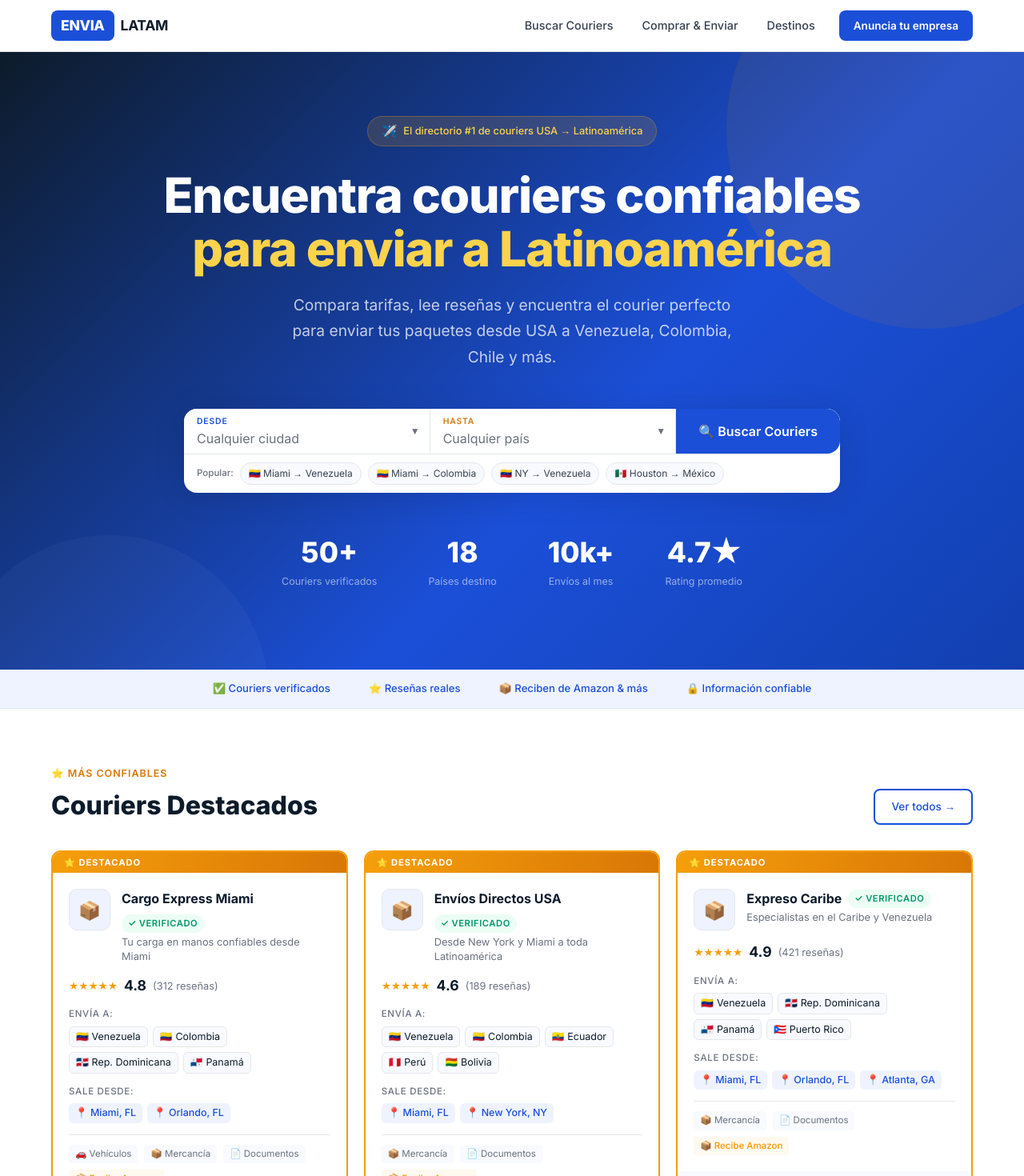
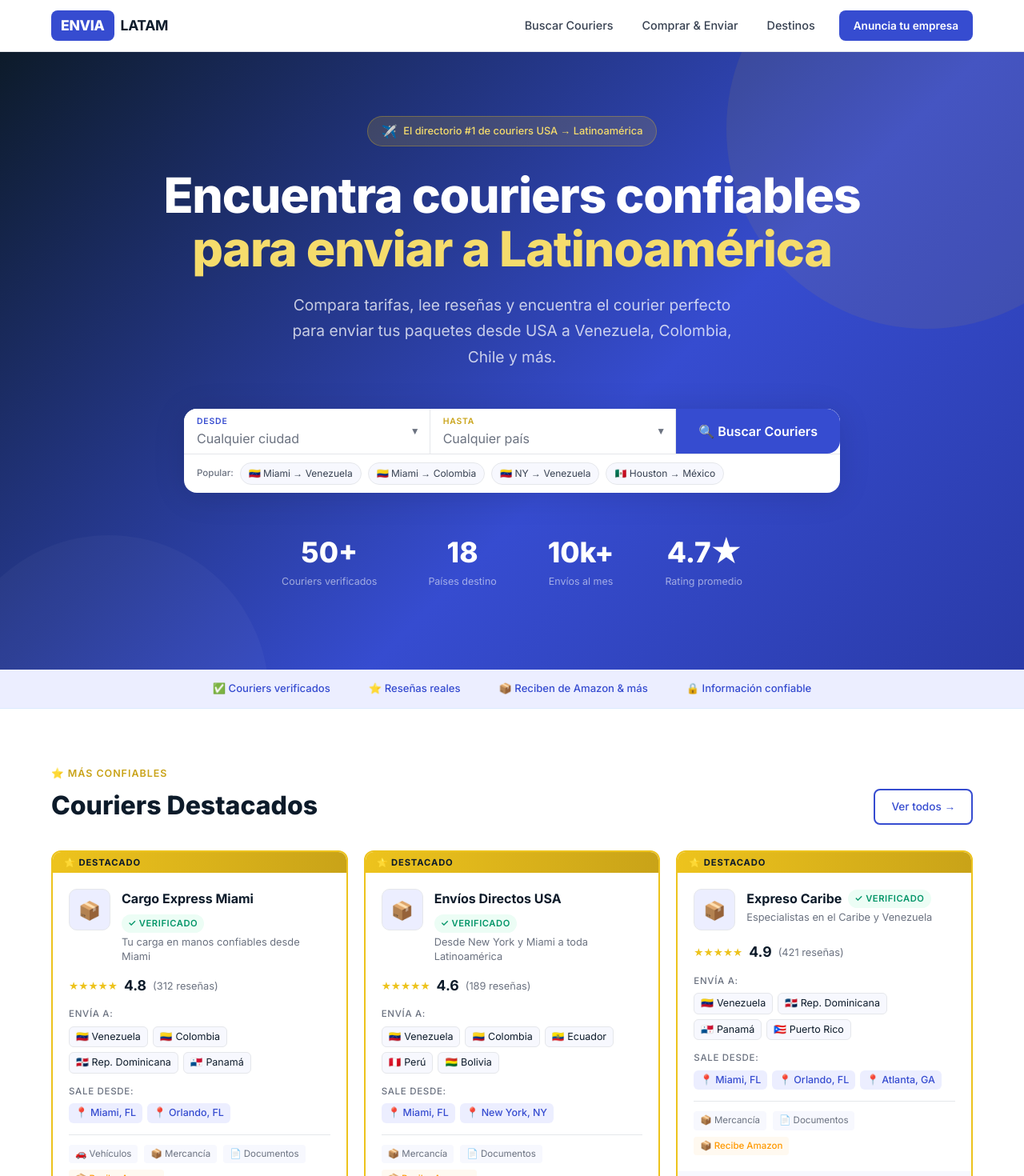
Before and after one commit to EtailReady/envia-latam, a Next.js app: page / in a window 1280 px wide. Shown: the top 1470 px of the page at 80% size. Built offline with nearby package versions, Linux system fonts and the light colour scheme.

Commit message:
rebrand: yellow #EDC31D + blue #364CD0 — replace all orange/amber across app

```diff
--- a/app/courier/[slug]/page.tsx
+++ b/app/courier/[slug]/page.tsx
@@ -5,7 +5,7 @@
 function Stars({ rating }: { rating: number }) {
   return (
     <span>{[1,2,3,4,5].map(i => (
-      <span key={i} style={{ color: i <= Math.round(rating) ? '#F59E0B' : '#D1D5DB', fontSize: '1.1rem' }}>★</span>
+      <span key={i} style={{ color: i <= Math.round(rating) ? '#EDC31D' : '#D1D5DB', fontSize: '1.1rem' }}>★</span>
     ))}</span>
   );
 }
@@ -168,7 +168,7 @@
                   <div style={{ fontSize: '0.75rem', color: 'var(--muted)', fontWeight: 500, marginBottom: '8px' }}>📦 Acepta de</div>
                   <div style={{ display: 'flex', flexWrap: 'wrap', gap: '6px' }}>
                     {courier.services.filter(s => s.toLowerCase().includes('recibe')).map(s => (
-                      <span key={s} style={{ fontSize: '0.72rem', padding: '3px 8px', background: '#FFF7ED', color: '#D97706', border: '1px solid #FDE68A', borderRadius: '6px', fontWeight: 500 }}>{s}</span>
+                      <span key={s} style={{ fontSize: '0.72rem', padding: '3px 8px', background: 'var(--brand-light)', color: 'var(--brand)', border: '1px solid var(--border)', borderRadius: '6px', fontWeight: 500 }}>{s}</span>
                     ))}
                   </div>
                 </div>
--- a/app/globals.css
+++ b/app/globals.css
@@ -1,16 +1,16 @@
 @import "tailwindcss";
 
 :root {
-  --brand:       #1B4FD8;
-  --brand-dark:  #1240B0;
-  --brand-light: #EEF3FF;
-  --accent:      #F59E0B;
-  --accent-dark: #D97706;
+  --brand:       #364CD0;
+  --brand-dark:  #2A3BA8;
+  --brand-light: #ECEEFF;
+  --accent:      #EDC31D;
+  --accent-dark: #C9A318;
   --dark:        #0D1B2A;
   --body:        #374151;
   --muted:       #6B7280;
   --border:      #E5E7EB;
-  --bg:          #F8FAFF;
+  --bg:          #F7F8FE;
   --white:       #FFFFFF;
   --green:       #059669;
   --green-bg:    #ECFDF5;
@@ -51,7 +51,7 @@
 .btn-outline:hover { background: var(--brand); color: white; }
 
 /* Stars */
-.stars { color: #F59E0B; font-size: 0.85rem; }
+.stars { color: #EDC31D; font-size: 0.85rem; }
 
 /* Badges */
 .badge-verified {
--- a/app/marketplace/page.tsx
+++ b/app/marketplace/page.tsx
@@ -5,7 +5,7 @@
   return (
     <>
       {/* Hero */}
-      <section style={{ background: 'linear-gradient(135deg, #0D1B2A, #1B4FD8)', padding: '64px 0 56px' }}>
+      <section style={{ background: 'linear-gradient(135deg, #0D1B2A, #364CD0)', padding: '64px 0 56px' }}>
         <div className="container" style={{ textAlign: 'center' }}>
           <div style={{ fontSize: '3rem', marginBottom: '16px' }}>🛒</div>
           <h1 style={{ fontSize: 'clamp(1.8rem,4vw,2.8rem)', fontWeight: 800, color: 'white', marginBottom: '14px' }}>
--- a/app/page.tsx
+++ b/app/page.tsx
@@ -9,20 +9,20 @@
   return (
     <>
       {/* ── HERO ── */}
-      <section style={{ background: 'linear-gradient(135deg, #0D1B2A 0%, #1B4FD8 60%, #1240B0 100%)', padding: '80px 0 100px', position: 'relative', overflow: 'hidden' }}>
+      <section style={{ background: 'linear-gradient(135deg, #0D1B2A 0%, #364CD0 60%, #2A3BA8 100%)', padding: '80px 0 100px', position: 'relative', overflow: 'hidden' }}>
         {/* BG decoration */}
-        <div style={{ position: 'absolute', top: '-20%', right: '-10%', width: '500px', height: '500px', borderRadius: '50%', background: 'rgba(245,158,11,0.08)', pointerEvents: 'none' }}/>
+        <div style={{ position: 'absolute', top: '-20%', right: '-10%', width: '500px', height: '500px', borderRadius: '50%', background: 'rgba(237,195,29,0.08)', pointerEvents: 'none' }}/>
         <div style={{ position: 'absolute', bottom: '-30%', left: '-5%', width: '400px', height: '400px', borderRadius: '50%', background: 'rgba(255,255,255,0.03)', pointerEvents: 'none' }}/>
 
         <div className="container" style={{ textAlign: 'center', position: 'relative', zIndex: 1 }}>
-          <div style={{ display: 'inline-flex', alignItems: 'center', gap: '8px', background: 'rgba(245,158,11,0.15)', border: '1px solid rgba(245,158,11,0.3)', borderRadius: '20px', padding: '6px 16px', marginBottom: '28px' }}>
+          <div style={{ display: 'inline-flex', alignItems: 'center', gap: '8px', background: 'rgba(237,195,29,0.15)', border: '1px solid rgba(237,195,29,0.3)', borderRadius: '20px', padding: '6px 16px', marginBottom: '28px' }}>
             <span>✈️</span>
-            <span style={{ fontSize: '0.8rem', color: '#FCD34D', fontWeight: 500 }}>El directorio #1 de couriers USA → Latinoamérica</span>
+            <span style={{ fontSize: '0.8rem', color: '#F5DC6C', fontWeight: 500 }}>El directorio #1 de couriers USA → Latinoamérica</span>
           </div>
 
           <h1 style={{ fontSize: 'clamp(2.2rem, 5vw, 3.8rem)', fontWeight: 800, color: 'white', lineHeight: 1.1, marginBottom: '20px', letterSpacing: '-0.02em' }}>
             Encuentra couriers confiables<br />
-            <span style={{ color: '#FCD34D' }}>para enviar a Latinoamérica</span>
+            <span style={{ color: '#F5DC6C' }}>para enviar a Latinoamérica</span>
           </h1>
 
           <p style={{ fontSize: 'clamp(1rem, 2vw, 1.2rem)', color: 'rgba(255,255,255,0.75)', maxWidth: '560px', margin: '0 auto 48px', lineHeight: 1.7 }}>
@@ -123,10 +123,10 @@
       </section>
 
       {/* ── AFFILIATE / MARKETPLACE ── */}
-      <section className="section" style={{ background: 'linear-gradient(135deg, #0D1B2A, #1B4FD8)' }}>
+      <section className="section" style={{ background: 'linear-gradient(135deg, #0D1B2A, #364CD0)' }}>
         <div className="container" style={{ textAlign: 'center' }}>
-          <div style={{ display: 'inline-flex', alignItems: 'center', gap: '8px', background: 'rgba(245,158,11,0.15)', border: '1px solid rgba(245,158,11,0.3)', borderRadius: '20px', padding: '6px 16px', marginBottom: '24px' }}>
-            <span style={{ fontSize: '0.8rem', color: '#FCD34D', fontWeight: 500 }}>🛒 Compra en USA, envía a Latinoamérica</span>
+          <div style={{ display: 'inline-flex', alignItems: 'center', gap: '8px', background: 'rgba(237,195,29,0.15)', border: '1px solid rgba(237,195,29,0.3)', borderRadius: '20px', padding: '6px 16px', marginBottom: '24px' }}>
+            <span style={{ fontSize: '0.8rem', color: '#F5DC6C', fontWeight: 500 }}>🛒 Compra en USA, envía a Latinoamérica</span>
           </div>
           <h2 style={{ fontSize: 'clamp(1.5rem, 3vw, 2.2rem)', fontWeight: 800, color: 'white', marginBottom: '12px' }}>
             Compra online y envía con tu courier
@@ -157,7 +157,7 @@
           <div style={{ display: 'grid', gridTemplateColumns: 'repeat(auto-fit, minmax(200px, 1fr))', gap: '16px' }}>
             {BOX_SIZES.map((b, i) => (
               <div key={b.size} style={{ background: 'white', border: '1px solid var(--border)', borderRadius: '12px', padding: '24px', textAlign: 'center' }}>
-                <div style={{ fontSize: '2.5rem', marginBottom: '12px' }}>{'📦'.repeat(i + 1).slice(0, i + 1)}{['📦','📫','🗃️','📬'][i]}</div>
+                <div style={{ fontSize: '2.5rem', marginBottom: '12px' }}>{(['📦','📫','🗃️','📬'] as const)[i]}</div>
                 <div style={{ fontSize: '1rem', fontWeight: 700, color: 'var(--dark)', marginBottom: '4px' }}>{b.size}</div>
                 <div style={{ fontSize: '0.78rem', color: 'var(--brand)', fontWeight: 500, marginBottom: '8px' }}>{b.dimensions}</div>
                 <div style={{ fontSize: '0.78rem', color: 'var(--muted)', marginBottom: '4px' }}>Hasta {b.maxWeight}</div>
--- a/components/CourierCard.tsx
+++ b/components/CourierCard.tsx
@@ -5,7 +5,7 @@
   return (
     <span className="stars">
       {[1,2,3,4,5].map(i => (
-        <span key={i} style={{ color: i <= Math.round(rating) ? '#F59E0B' : '#D1D5DB' }}>★</span>
+        <span key={i} style={{ color: i <= Math.round(rating) ? '#EDC31D' : '#D1D5DB' }}>★</span>
       ))}
     </span>
   );
@@ -16,7 +16,7 @@
     <Link href={`/courier/${courier.slug}`} className={`courier-card${courier.featured ? ' featured' : ''}`}>
       {/* Featured banner */}
       {courier.featured && (
-        <div style={{ background: 'linear-gradient(90deg, #F59E0B, #D97706)', padding: '5px 14px', fontSize: '0.7rem', fontWeight: 700, color: 'white', letterSpacing: '0.08em', textTransform: 'uppercase' }}>
+        <div style={{ background: 'linear-gradient(90deg, #EDC31D, #C9A318)', padding: '5px 14px', fontSize: '0.7rem', fontWeight: 700, color: 'var(--dark)', letterSpacing: '0.08em', textTransform: 'uppercase' }}>
           ⭐ Destacado
         </div>
       )}
@@ -74,7 +74,7 @@
           <div style={{ fontSize: '0.72rem', color: 'var(--muted)', fontWeight: 500, marginBottom: '6px', textTransform: 'uppercase', letterSpacing: '0.06em' }}>Sale desde:</div>
           <div style={{ display: 'flex', flexWrap: 'wrap', gap: '6px' }}>
             {courier.fromCities.map(city => (
-              <span key={city} style={{ background: '#EEF3FF', color: 'var(--brand)', borderRadius: '6px', padding: '3px 8px', fontSize: '0.78rem', fontWeight: 500 }}>
+              <span key={city} style={{ background: 'var(--brand-light)', color: 'var(--brand)', borderRadius: '6px', padding: '3px 8px', fontSize: '0.78rem', fontWeight: 500 }}>
                 📍 {city}
               </span>
             ))}
```
